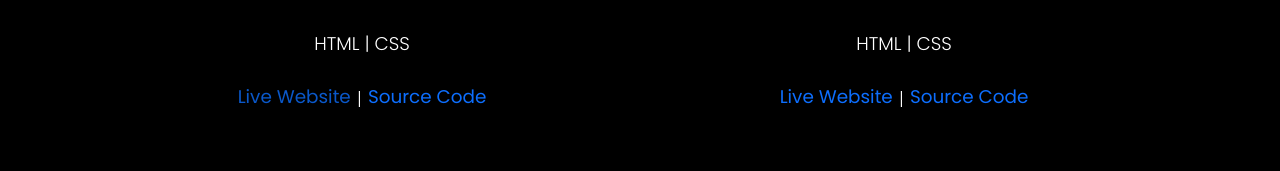
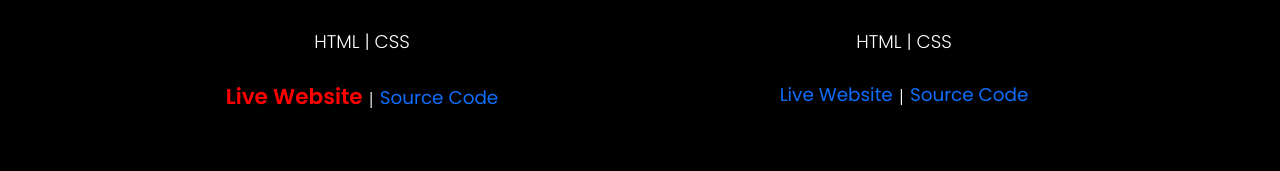
Before and after one commit to A-MOHAMED14/Amin-Portfolio, a plain HTML site: page index.html in a window 1280 px wide. In both pictures the pointer is over the link 294 px from the left and 2838 px from the top of the page. Shown: the part 2742-2913 px from the top of the page. Drawn offline with nearby package versions, Linux system fonts and the light colour scheme.

Commit message:
Add hover selector to hyperlink in projects section

```diff
--- a/assets/CSS/styles.css
+++ b/assets/CSS/styles.css
@@ -353,6 +353,12 @@ p {
   font-size: 1.15rem;
 }
 
+#project-2 a:hover {
+  color: red;
+  font-size: 1.35rem;
+  font-weight: 600;
+}
+
 /* ---------- CONTACT STYLING ---------- */
 
 #contact-container {
```
